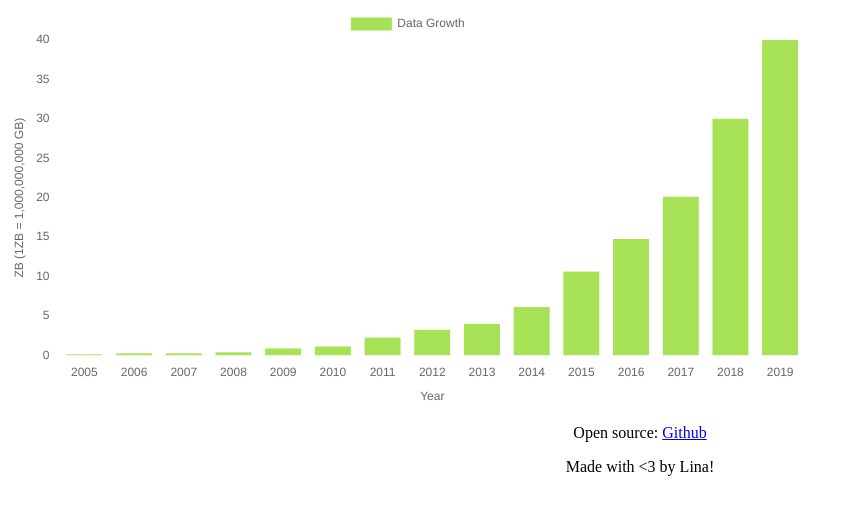
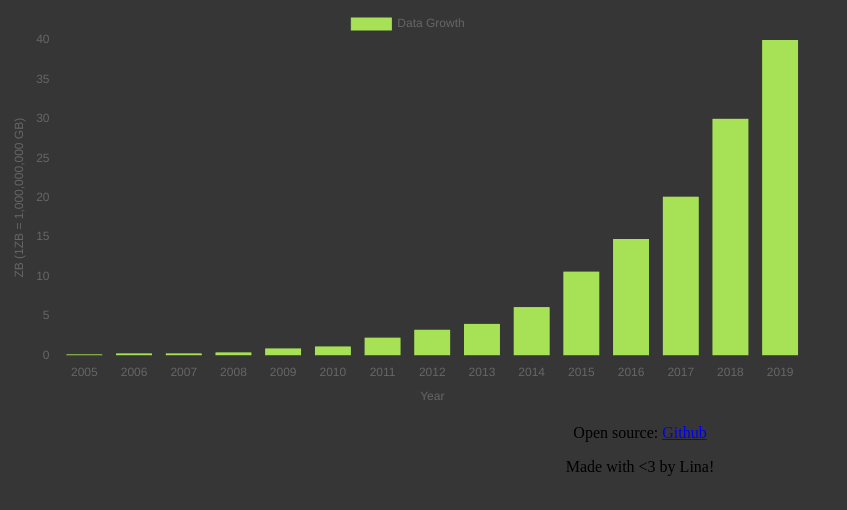
Before and after one commit to kissa1001/Data-Growth-Chart, a plain HTML site: page index.html in a window 1280 px wide. Shown: the whole page, without its empty margins (0-847 px from the left). Drawn offline with nearby package versions, Linux system fonts and the light colour scheme.

Commit message:
Update index.html

```diff
--- a/index.html
+++ b/index.html
@@ -6,6 +6,9 @@
     <meta http-equiv="X-UA-Compatible" content="ie=edge">
     <title>Data Growth Bar Chart</title>
     <style>
+        body {
+            background-color: #363636;
+        }
         #barChart {
             max-width: 800px;
             max-height: 500px;
```
